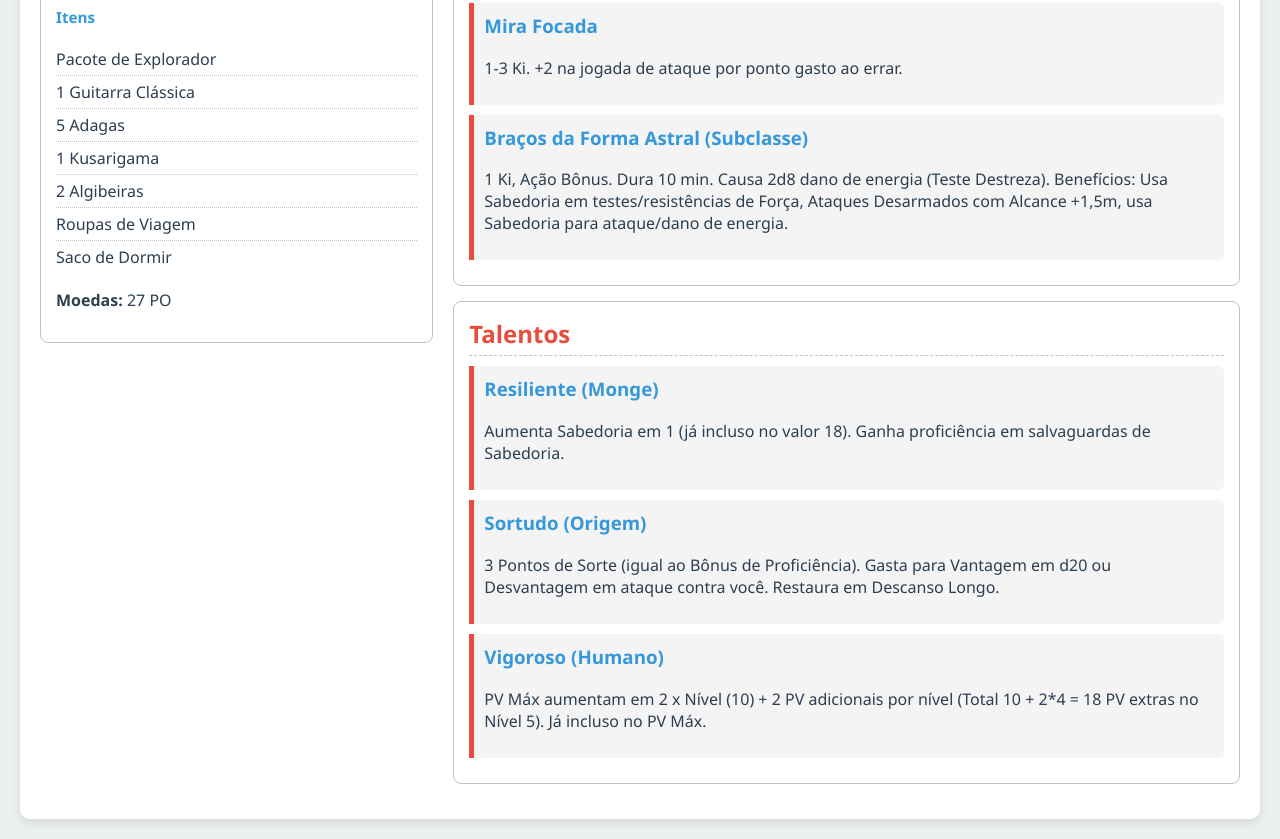
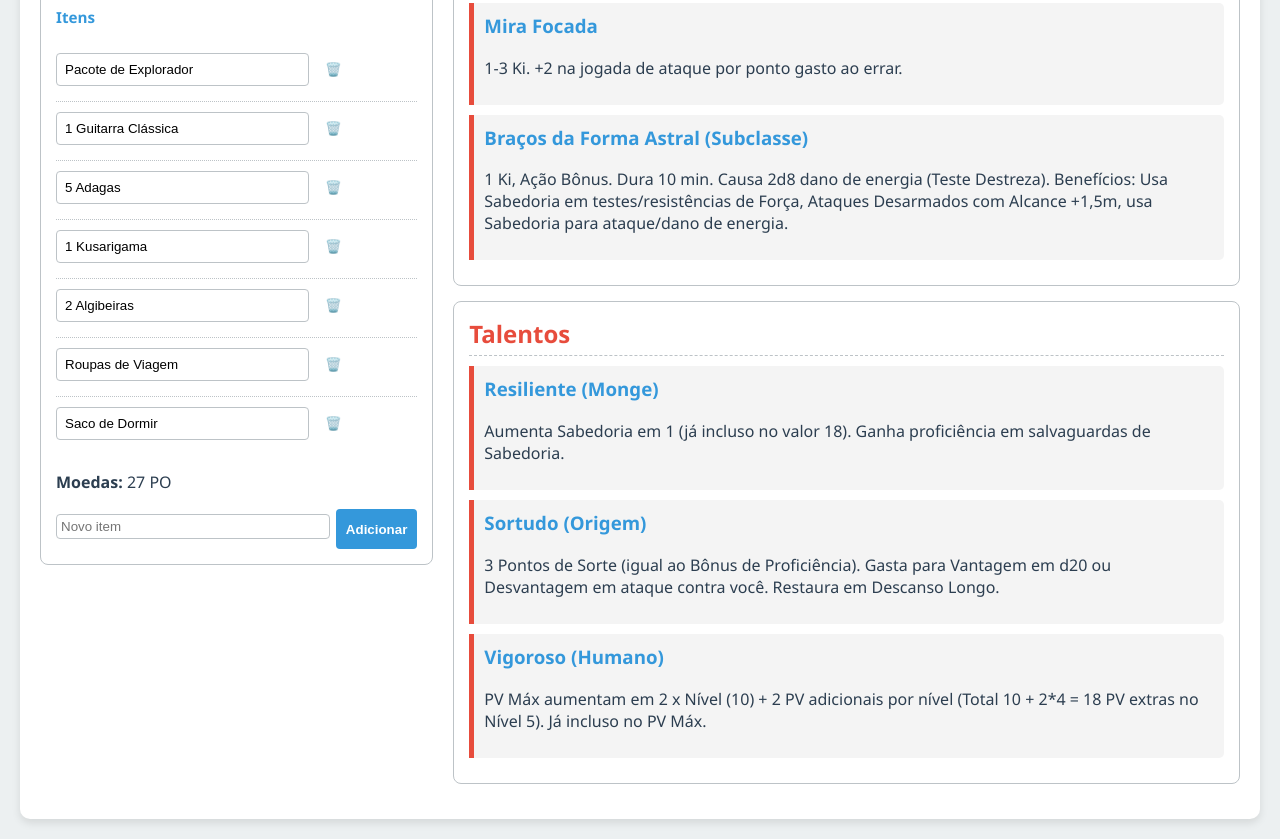
Before and after one commit to SantanaYure/Cedric, a plain HTML site: page ficha.html in a window 1280 px wide. Shown: the part 1720-2559 px from the top of the page. Drawn offline with Linux system fonts and the light colour scheme.

Commit message:
Add item editor functionality to character sheet

```diff
--- a/ficha.html
+++ b/ficha.html
@@ -979,8 +979,95 @@
         carregarFicha(); // Tenta carregar dados salvos
         adicionarBotoesControle();
         adicionarControleDano();
+        adicionarEditorItens();
         atualizarEstadoFicha();
       };
+      // Função para adicionar editor de itens
+      function adicionarEditorItens() {
+        const lista = document.getElementById("lista-equipamentos");
+        if (!lista) return;
+
+        // Carregar itens do personagem, se existir
+        if (!personagem.itens) {
+          personagem.itens = [];
+          // Preenche com os itens do HTML, se não houver ainda
+          lista.querySelectorAll("li").forEach((li) => {
+            personagem.itens.push(li.textContent.trim());
+          });
+        }
+
+        // Renderiza a lista editável
+        function renderizarItens() {
+          lista.innerHTML = "";
+          personagem.itens.forEach((item, idx) => {
+            const li = document.createElement("li");
+            const input = document.createElement("input");
+            input.type = "text";
+            input.value = item;
+            input.style.width = "70%";
+            input.style.marginRight = "6px";
+            input.onchange = () => {
+              personagem.itens[idx] = input.value;
+              salvarFicha();
+            };
+            const btnRemover = document.createElement("button");
+            btnRemover.textContent = "🗑️";
+            btnRemover.title = "Remover";
+            btnRemover.style.marginLeft = "4px";
+            btnRemover.style.background = "none";
+            btnRemover.style.border = "none";
+            btnRemover.style.cursor = "pointer";
+            btnRemover.onclick = () => {
+              personagem.itens.splice(idx, 1);
+              renderizarItens();
+              salvarFicha();
+            };
+            li.appendChild(input);
+            li.appendChild(btnRemover);
+            lista.appendChild(li);
+          });
+        }
+
+        // Formulário para adicionar novo item
+        const form = document.createElement("form");
+        form.style.display = "flex";
+        form.style.gap = "6px";
+        form.style.marginTop = "8px";
+        form.onsubmit = function (e) {
+          e.preventDefault();
+          const input = form.querySelector("input");
+          const novoItem = input.value.trim();
+          if (novoItem) {
+            personagem.itens.push(novoItem);
+            renderizarItens();
+            salvarFicha();
+            input.value = "";
+          }
+        };
+        const inputNovo = document.createElement("input");
+        inputNovo.type = "text";
+        inputNovo.placeholder = "Novo item";
+        inputNovo.style.flex = "1";
+        inputNovo.style.borderRadius = "4px";
+        inputNovo.style.border = "1px solid var(--cor-borda)";
+        inputNovo.style.padding = "4px";
+        const btnAdd = document.createElement("button");
+        btnAdd.type = "submit";
+        btnAdd.textContent = "Adicionar";
+        btnAdd.style.backgroundColor = "var(--cor-principal)";
+        btnAdd.style.color = "white";
+        btnAdd.style.border = "none";
+        btnAdd.style.borderRadius = "4px";
+        btnAdd.style.padding = "4px 10px";
+        btnAdd.style.cursor = "pointer";
+        btnAdd.style.fontWeight = "bold";
+        form.appendChild(inputNovo);
+        form.appendChild(btnAdd);
+
+        // Adiciona o formulário e renderiza
+        lista.parentElement.appendChild(form);
+        renderizarItens();
+      }
 
       // Função para adicionar botões de controle
       function adicionarBotoesControle() {
```
